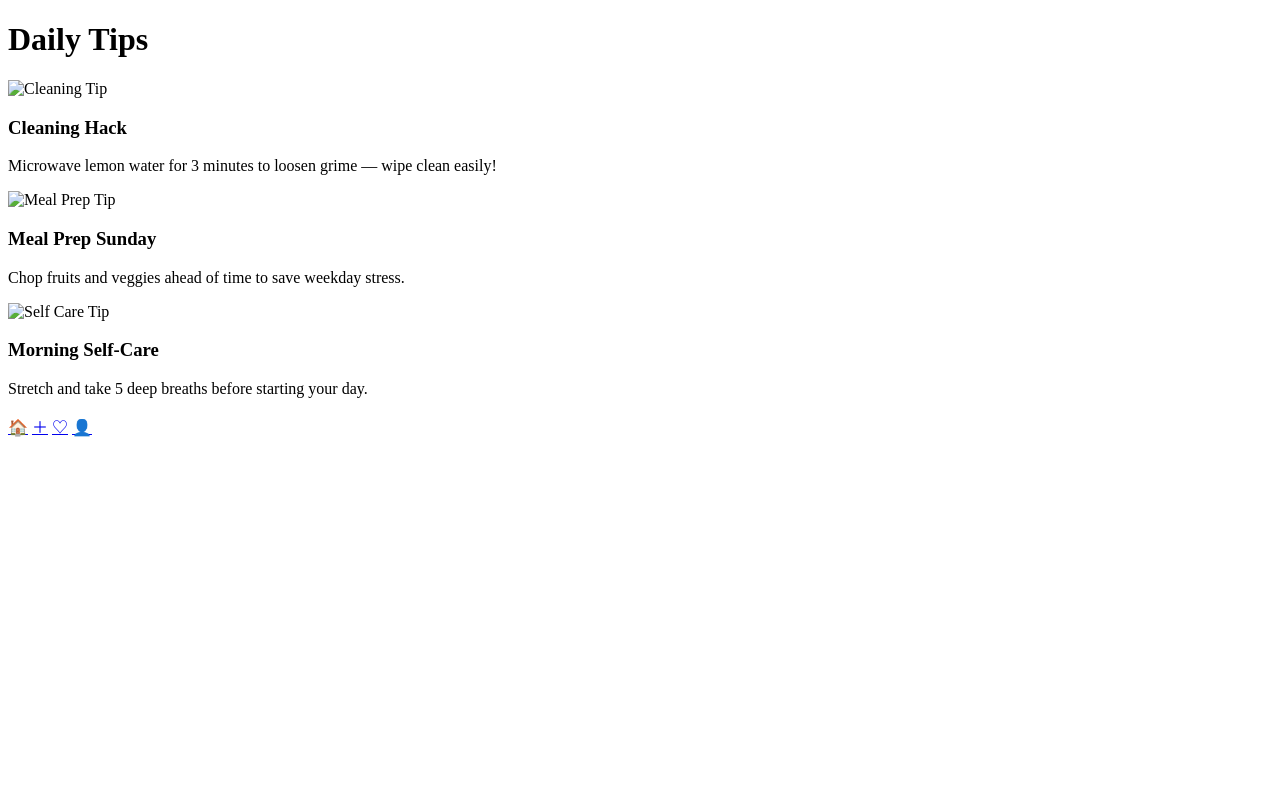
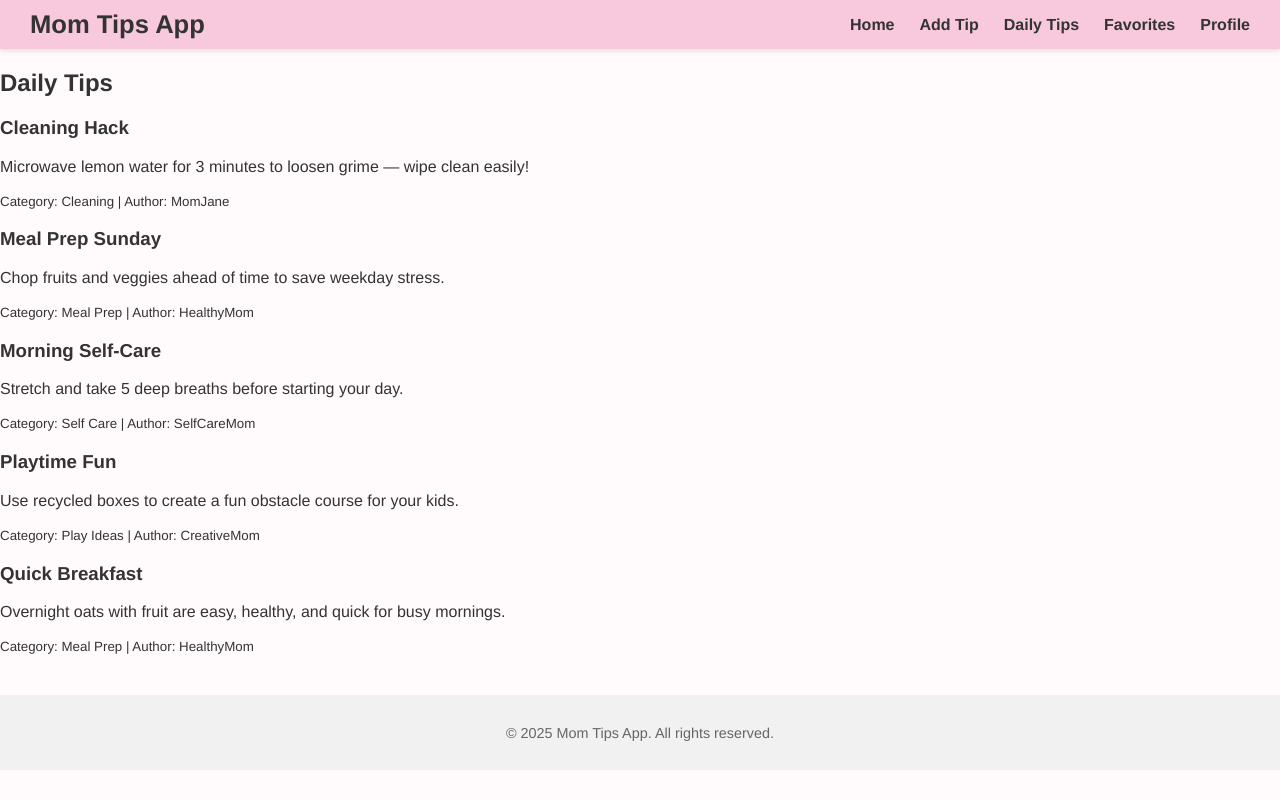
Before and after one commit to sks2236/fall25-seungyeon-suh, a plain HTML site: page dailytips.html in a window 1280 px wide. Drawn offline with Linux system fonts and the light colour scheme.

Commit message:
added script.js, updated html, added dailytips.html to generate daily tips

```diff
--- a/dailytips.html
+++ b/dailytips.html
@@ -4,43 +4,40 @@
   <meta charset="UTF-8">
   <meta name="viewport" content="width=device-width, initial-scale=1.0">
   <title>Mom Tips App - Daily Tips</title>
-  <link rel="stylesheet" href="style.css">
+  <link rel="stylesheet" href="styles.css">
 </head>
 <body>
-  <!-- Header -->
-  <header>
-    <h1>Daily Tips</h1>
+  <!-- Header Navigation -->
+  <header class="top-nav">
+    <h1>Mom Tips App</h1>
+    <nav>
+      <ul class="nav-links">
+        <li><a href="index.html">Home</a></li>
+        <li><a href="addtip.html">Add Tip</a></li>
+        <li><a href="dailytips.html" class="active">Daily Tips</a></li>
+        <li><a href="favorites.html">Favorites</a></li>
+        <li><a href="profile.html">Profile</a></li>
+      </ul>
+    </nav>
   </header>
 
   <!-- Main Content -->
   <main>
-    <section class="tips-list">
-      <article>
-        <img src="cleaning.jpg" alt="Cleaning Tip">
-        <h3>Cleaning Hack</h3>
-        <p>Microwave lemon water for 3 minutes to loosen grime — wipe clean easily!</p>
-      </article>
-
-      <article>
-        <img src="mealprep.jpg" alt="Meal Prep Tip">
-        <h3>Meal Prep Sunday</h3>
-        <p>Chop fruits and veggies ahead of time to save weekday stress.</p>
-      </article>
-
-      <article>
-        <img src="selfcare.jpg" alt="Self Care Tip">
-        <h3>Morning Self-Care</h3>
-        <p>Stretch and take 5 deep breaths before starting your day.</p>
-      </article>
+    <!-- Dynamic Tips Section -->
+    <section id="dynamic-content">
+      <h2>Daily Tips</h2>
+      <div id="content-container">
+        <!-- JavaScript will populate this area -->
+      </div>
     </section>
   </main>
 
-  <!-- Footer with clickable icons -->
+  <!-- Footer -->
   <footer>
-    <a href="index.html" title="Home">🏠</a>
-    <a href="dailytips.html" title="Add">＋</a>
-    <a href="dailytips.html" title="Favorite">♡</a>
-    <a href="dailytips.html" title="Profile">👤</a>
+    <p>© 2025 Mom Tips App. All rights reserved.</p>
   </footer>
+
+  <!-- Link to JavaScript -->
+  <script src="script.js"></script>
 </body>
 </html>
--- /dev/null
+++ b/script.js
@@ -0,0 +1,57 @@
+// Array of tips
+const tips = [
+  {
+    title: "Cleaning Hack",
+    description: "Microwave lemon water for 3 minutes to loosen grime — wipe clean easily!",
+    category: "Cleaning",
+    author: "MomJane"
+  },
+  {
+    title: "Meal Prep Sunday",
+    description: "Chop fruits and veggies ahead of time to save weekday stress.",
+    category: "Meal Prep",
+    author: "HealthyMom"
+  },
+  {
+    title: "Morning Self-Care",
+    description: "Stretch and take 5 deep breaths before starting your day.",
+    category: "Self Care",
+    author: "SelfCareMom"
+  },
+  {
+    title: "Playtime Fun",
+    description: "Use recycled boxes to create a fun obstacle course for your kids.",
+    category: "Play Ideas",
+    author: "CreativeMom"
+  },
+  {
+    title: "Quick Breakfast",
+    description: "Overnight oats with fruit are easy, healthy, and quick for busy mornings.",
+    category: "Meal Prep",
+    author: "HealthyMom"
+  }
+];
+
+// Get container
+const container = document.getElementById("content-container");
+
+// Loop through tips and create elements
+tips.forEach(tip => {
+  const tipDiv = document.createElement("div");
+  tipDiv.classList.add("tip-card");
+
+  const title = document.createElement("h3");
+  title.textContent = tip.title;
+
+  const description = document.createElement("p");
+  description.textContent = tip.description;
+
+  const meta = document.createElement("small");
+  meta.textContent = `Category: ${tip.category} | Author: ${tip.author}`;
+
+  tipDiv.appendChild(title);
+  tipDiv.appendChild(description);
+  tipDiv.appendChild(meta);
+
+  container.appendChild(tipDiv);
+});
```
Also changed, not shown: addtip.html (+19 -10 lines), favorites.html (+17 -10 lines), index.html (+2 -1 lines), profile.html (+20 -12 lines), 1 other file.
